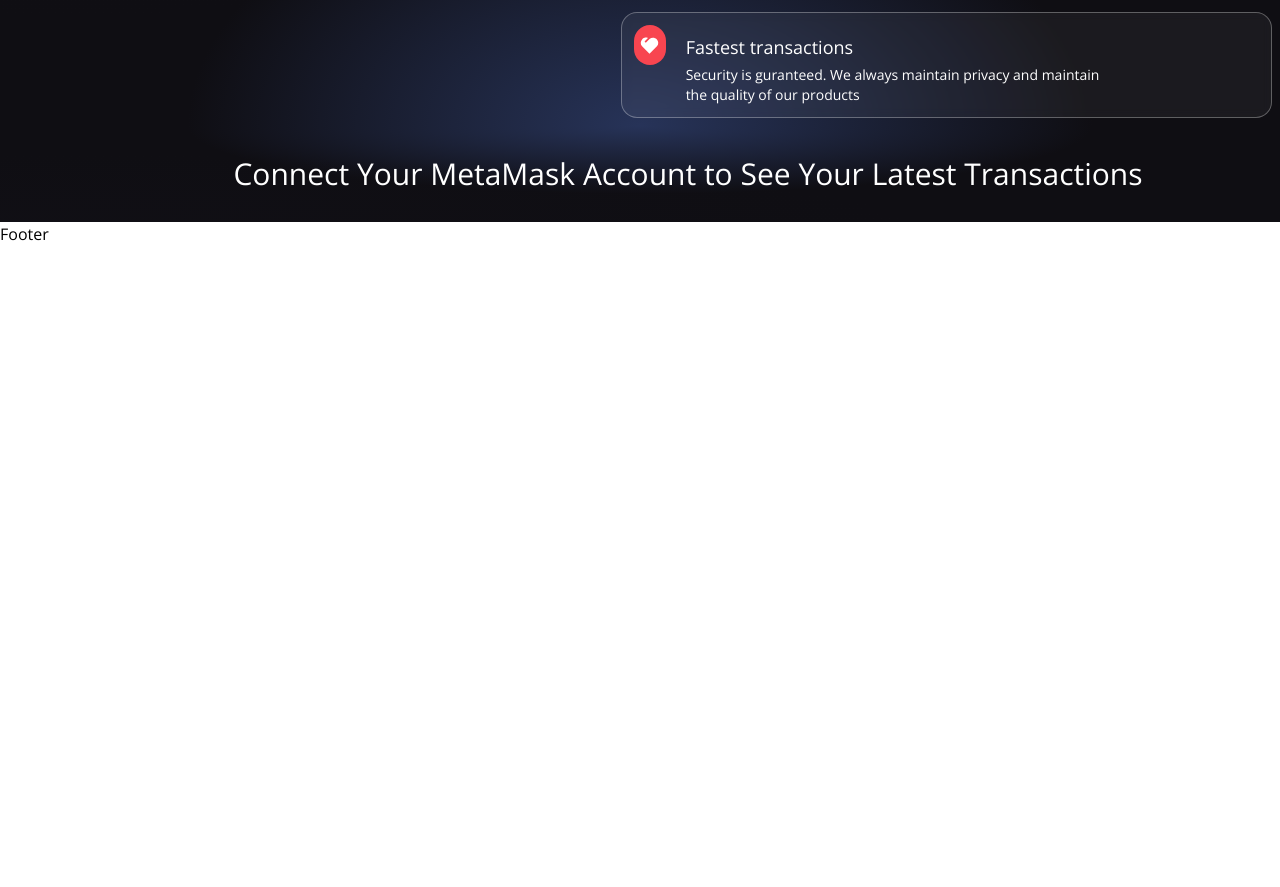
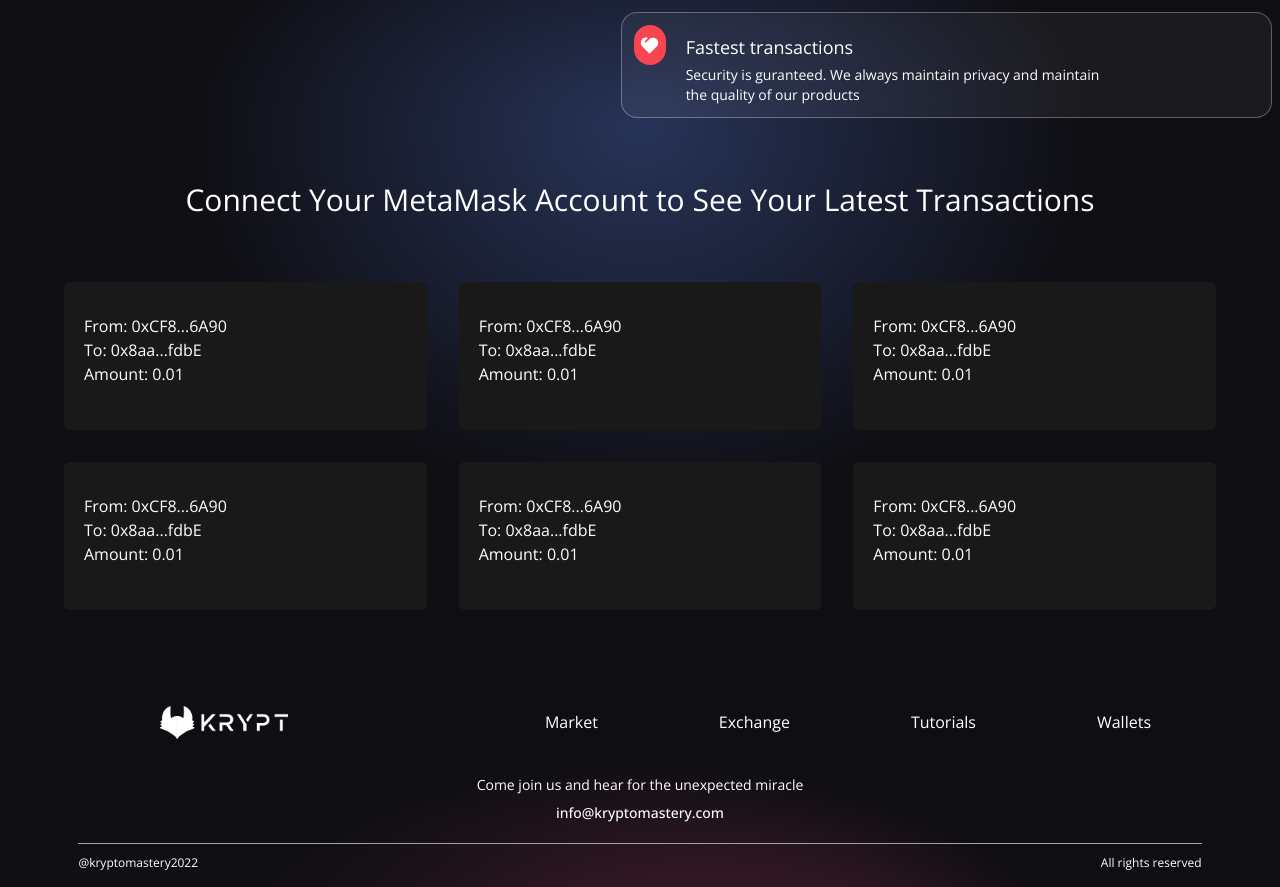
Before and after one commit to AidanGuarniere/naureus-crypto-exchange, a React (Vite) app in the folder client/: page / in a window 1280 px wide. Shown: the part 1060-1947 px from the top of the page. Before the commit the page ends 1306 px from the top, so only its background shows below. Built offline with nearby package versions, Linux system fonts and the light colour scheme.

Commit message:
Basic transactions and footer UI

```diff
--- a/client/src/components/Footer.jsx
+++ b/client/src/components/Footer.jsx
@@ -1,9 +1,33 @@
 import React from 'react'
+import logo from "../../images/logo.png";
 
-const Footer = () => {
-  return (
-    <h1>Footer</h1>
-  )
-}
+const Footer = () => (
+  <div className="w-full flex md:justify-center justify-between items-center flex-col p-4 gradient-bg-footer">
+    <div className="w-full flex sm:flex-row flex-col justify-between items-center my-4">
+      <div className="flex flex-[0.5] justify-center items-center">
+        <img src={logo} alt="logo" className="w-32" />
+      </div>
+      <div className="flex flex-1 justify-evenly items-center flex-wrap sm:mt-0 mt-5 w-full">
+        <p className="text-white text-base text-center mx-2 cursor-pointer">Market</p>
+        <p className="text-white text-base text-center mx-2 cursor-pointer">Exchange</p>
+        <p className="text-white text-base text-center mx-2 cursor-pointer">Tutorials</p>
+        <p className="text-white text-base text-center mx-2 cursor-pointer">Wallets</p>
+      </div>
+    </div>
+
+    <div className="flex justify-center items-center flex-col mt-5">
+      <p className="text-white text-sm text-center">Come join us and hear for the unexpected miracle</p>
+      <p className="text-white text-sm text-center font-medium mt-2">info@kryptomastery.com</p>
+    </div>
+
+    <div className="sm:w-[90%] w-full h-[0.25px] bg-gray-400 mt-5 " />
+
+    <div className="sm:w-[90%] w-full flex justify-between items-center mt-3">
+      <p className="text-white text-left text-xs">@kryptomastery2022</p>
+      <p className="text-white text-right text-xs">All rights reserved</p>
+    </div>
+  </div>
+);
+
 
 export default Footer
--- a/client/src/components/Transactions.jsx
+++ b/client/src/components/Transactions.jsx
@@ -1,13 +1,60 @@
 import React, { useContext } from "react";
 import { TransactionContext } from "../contexts/TransactionContext";
+import { shortenAddress } from "../utils/shortenAddress";
+import dummyData from "../utils/dummyData";
+const TransactionCard = ({
+  addressTo,
+  addressFrom,
+  timestamp,
+  message,
+  keyword,
+  amount,
+  url,
+}) => {
+  return (
+    <div
+      className="
+        bg-[#181918] m-4 flex flex-1
+        md:min-w-[350px]
+        md:max-w-[400px]
+        sm:min-w-[170px]
+        sm:max-w-[200px]
+        flex-co p-3 rounded-md hover:shadow-2xl
+      "
+    >
+      <div className="flex flex-col items-center w-full mt-3">
+        <div className=" w-full mb-6 p-2 ">
+          <a
+            href={`https://ropsten.etherscan.io/address/${addressFrom}`}
+            target="_blank"
+            rel="noopener noreferrer"
+          >
+            <p className="text-white text-base ">
+              From: {shortenAddress(addressFrom)}
+            </p>
+          </a>
 
-import dummyData from "../utils/dummyData";
+          <a
+            href={`https://ropsten.etherscan.io/address/${addressTo}`}
+            target="_blank"
+            rel="noopener noreferrer"
+          >
+            <p className="text-white text-base ">
+              To: {shortenAddress(addressTo)}
+            </p>
+          </a>
+          <p className="text-white text-base">Amount: {amount}</p>
+        </div>
+      </div>
+    </div>
+  );
+};
+
 const Transactions = () => {
   const { currentAccount } = useContext(TransactionContext);
   return (
     <div className="flex w-full justify-center items-center 2xl:px-20 gradient-bg-transactions">
-      <div className="flex flex-col md:p-12 py-12 px-4"></div>
-      {/* Latest Transactions */}
+      <div className="flex flex-col md:p-12 py-12 px-4">
         {currentAccount ? (
           <h3 className="text-white text-3xl text-center my-2">
             Latest Transactions
@@ -17,8 +64,12 @@
             Connect Your MetaMask Account to See Your Latest Transactions
           </h3>
         )}
-
-      {/* Connect your account */}
+        <div className="flex flex-wrap justify-center items-center mt-10">
+          {dummyData.reverse().map((transaction) => (
+            <TransactionCard key={transaction.id} {...transaction} />
+          ))}
+        </div>
+      </div>
     </div>
   );
 };
--- a/client/src/components/Welcome.jsx
+++ b/client/src/components/Welcome.jsx
@@ -46,8 +46,12 @@
     sendTransaction();
   };
 
-  const showAddress = () => {
-    setAddressVisibility(!addressVisibility);
+  const showAddress = (e) => {
+    if (e.target.id === "ethereum-card") {
+      setAddressVisibility(false)
+    } else {
+      setAddressVisibility(!addressVisibility);
+    }
   };
 
   const copyAddress = (e) => {
@@ -70,7 +74,7 @@
         )}
       <div className="flex mf:flex-row flex-col items-start justify-between md:p-20 py-12 px-4">
         <div className=" flex flex-1 justify-start flex-col mf:mr-10">
-          <h1 className="text-3xl sm:text-5xl text-white  py-1">
+          <h1 className="text-3xl sm:text-5xl text-white  py-3">
             Send Crypto <br /> across the world
           </h1>
           <p className="text-left mt-5 text-white font-light md:w-9/12 w-11/12 text-base">
@@ -129,7 +133,7 @@
           </div>
         </div>
         <div className="flex flex-col flex-1 items-center justify-start w-full mf:mt-0 mt-10">
-          <div className="p-3 flex justify-end items-start flex-col rounded-xl md:h-[216px] sm:h-20 sm:w-72 md:w-[352px]  my-5 eth-card .white-glassmorphism ">
+          <div id="ethereum-card" onMouseLeave={addressVisibility === true? showAddress : null} className="p-3 flex justify-end items-start flex-col rounded-xl md:h-[216px] sm:h-20 sm:w-72 md:w-[352px]  my-5 eth-card .white-glassmorphism ">
             <div className="flex justify-between flex-col w-full h-full">
               <div className="flex justify-between items-start">
                 <div className="w-10 h-10 rounded-full border-2 border-white flex justify-center items-center">
@@ -149,7 +153,6 @@
                   ) : (
                     <div
                       onClick={copyAddress}
-                      onMouseLeave={showAddress}
                       className="text-center "
                     ><p className="text-left py-1 text-white text-xs font-light">Click to copy address to clipboard</p>
                       <p className="text-white font-light text-sm rounded-md border-2 blue-glassmorphism ">
```
Lines whose indentation alone changed are shown as unchanged.
